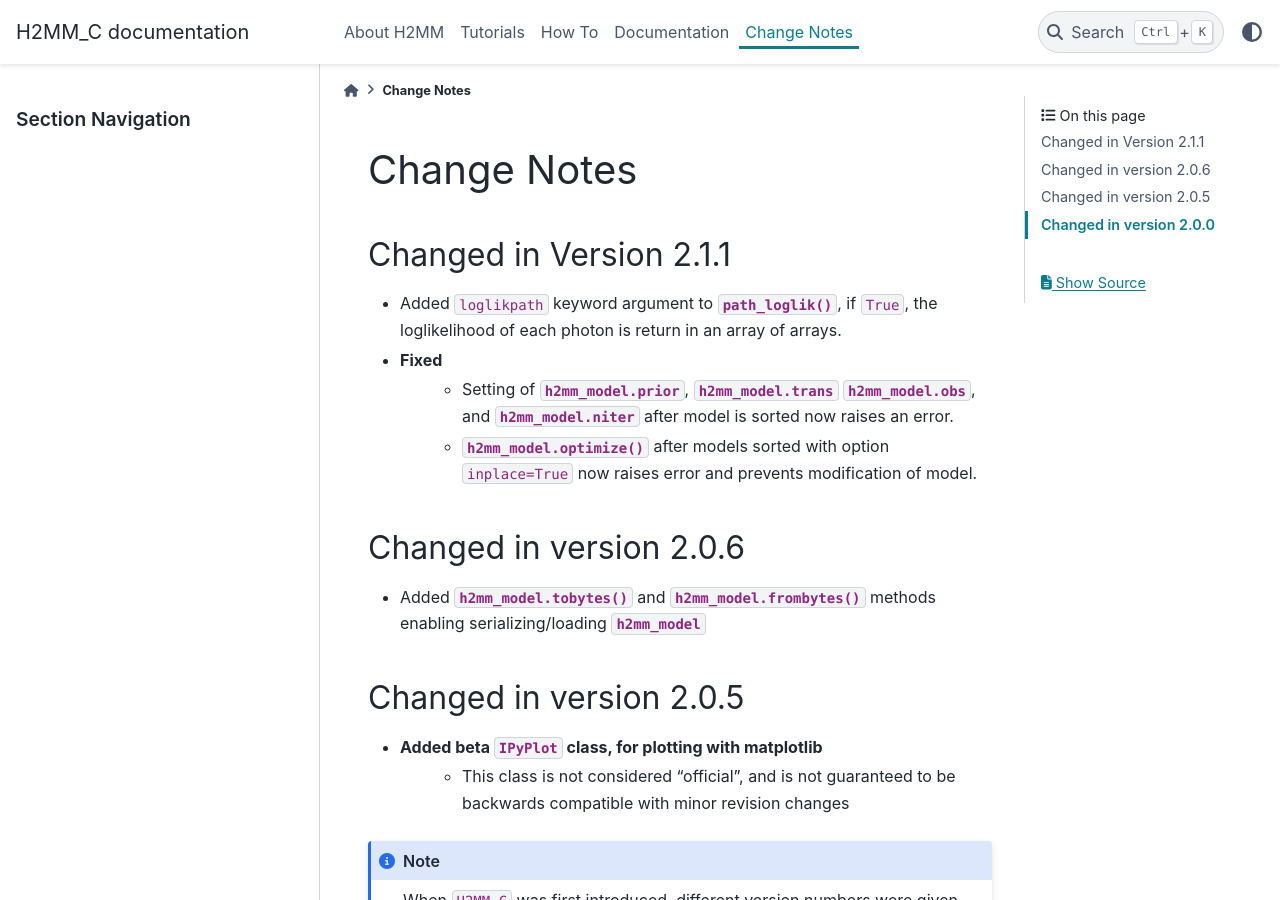
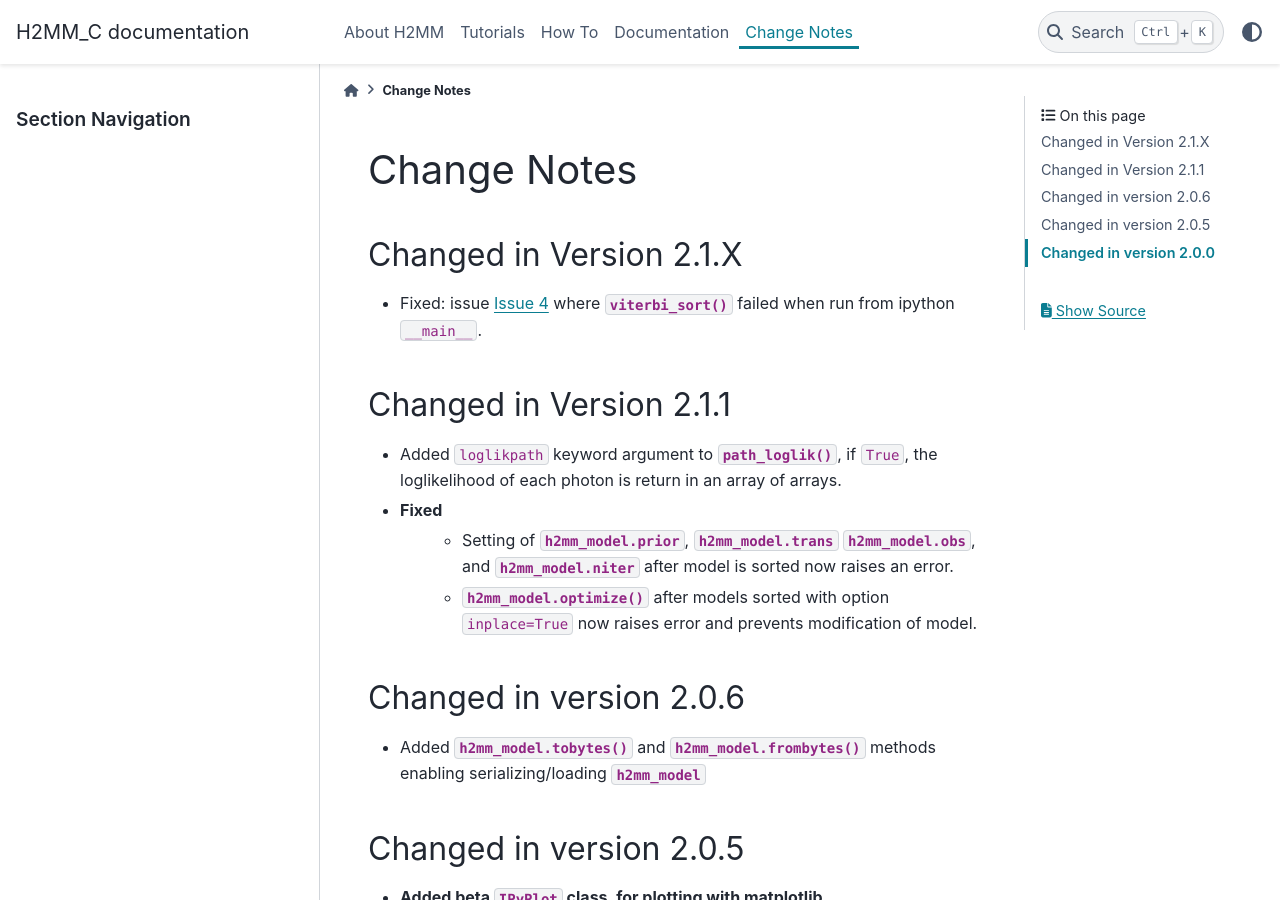
Before and after one commit to harripd/H2MMpythonlib, a Sphinx documentation site: the page built from docs/source/ChangeNotes.rst, in a window 1280 px wide and 900 px high. Built offline with Sphinx 7.4.7 and the PyData theme 0.15.4, drawn with Linux system fonts in a browser that asks for light colours.

```diff
--- a/docs/source/ChangeNotes.rst
+++ b/docs/source/ChangeNotes.rst
@@ -2,6 +2,12 @@
 ============
 
 .. currentmodule:: H2MM_C
+
+
+Changed in Version 2.1.X
+------------------------
+
+- Fixed: issue `Issue 4 <https://github.com/harripd/H2MMpythonlib/issues/4>`_ where :func:`viterbi_sort` failed when run from ipython ``__main__``.
 
 
 Changed in Version 2.1.1
```
Also changed, not shown: 1 other file.
